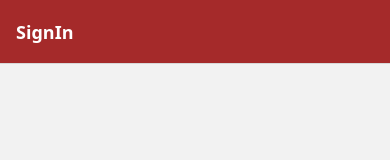
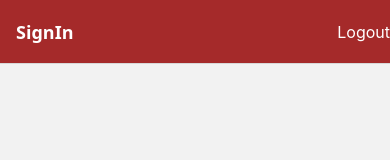
Before and after one commit to Snow-Pine/Cross-Platform-Project, a React Native app: screen / in a window 390 px wide. Shown: the top 160 px of the page. Built offline with nearby package versions, Linux system fonts and the light colour scheme.

Commit message:
Finished Phase1

```diff
--- a/App.js
+++ b/App.js
@@ -1,6 +1,7 @@
 import { NavigationContainer } from '@react-navigation/native';
 import { createNativeStackNavigator } from '@react-navigation/native-stack';
 import { useState, useMemo } from 'react';
+import { Pressable, Text } from 'react-native';
 
 import SignInScreen from './screens/SignInScreen';
 import SignUpScreen from './screens/SignUpScreen';
@@ -20,11 +21,16 @@ export default function App() {
     <NavigationContainer>
       <Stack.Navigator
         initialRouteName='SignIn'
-        screenOptions={{
+        screenOptions={({ navigation }) => ({
           headerStyle: { backgroundColor: 'brown' },
           headerTintColor: '#fff',
-          headerTitleStyle: { fontWeight: 'bold' }
-        }}
+          headerTitleStyle: { fontWeight: 'bold' },
+          headerRight: () => (
+            <Pressable onPress={() => navigation.navigate('SignIn')}>
+              <Text style={{ color: 'white', fontSize: 16 }}>Logout</Text>
+            </Pressable>
+          )
+        })}
       >
         <Stack.Screen component={SignInScreen} name="SignIn" />
         <Stack.Screen component={SignUpScreen} name="SignUp" />
--- a/screens/Home.js
+++ b/screens/Home.js
@@ -32,7 +32,7 @@ const Home = ({ route, navigation }) => {
   const renderHeader = () => (
     <View>
       <Text style={styles.title}>Welcome to Brain Feed!</Text>
-      <TouchableOpacity
+      {/* <TouchableOpacity
         style={styles.logoutButton}
         onPress={() => {
           setCart([]);
@@ -43,18 +43,15 @@ const Home = ({ route, navigation }) => {
       >
         <Icon name="logout" size={20} color="#fff" />
         <Text style={styles.logoutButtonText}>Log out</Text>
-      </TouchableOpacity>
+      </TouchableOpacity> */}
       <TouchableOpacity onPress={() => navigation.navigate('Books')}>
-        <Text style={styles.buttonText}>Books</Text>
-        <Icon name="book" size={24} color="black" />
+        <Text style={styles.buttonText}><Icon name="book" size={24} color="blue" /> Books</Text>
       </TouchableOpacity>
       <TouchableOpacity onPress={() => navigation.navigate('Review')}>
-        <Text style={styles.buttonText}>Review</Text>
-        <Icon name="comments" size={24} color="black" />
+        <Text style={styles.buttonText}><Icon name="comments" size={24} color="blue" /> Review</Text>
       </TouchableOpacity>
       <TouchableOpacity onPress={() => navigation.navigate('Cart')}>
-        <Text style={styles.buttonText}>Cart</Text>
-        <Icon name="shopping-cart" size={24} color="black" />
+        <Text style={styles.buttonText}><Icon name="shopping-cart" size={24} color="blue" /> Cart</Text>
       </TouchableOpacity>
       <Image source={require('../assets/logo.png')} style={styles.logo} />
       <Text style={styles.intro}>
```
